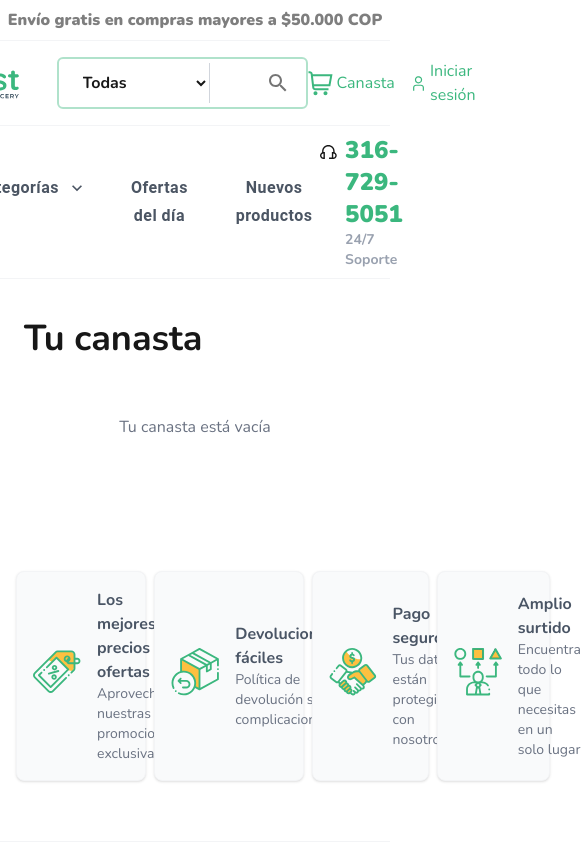
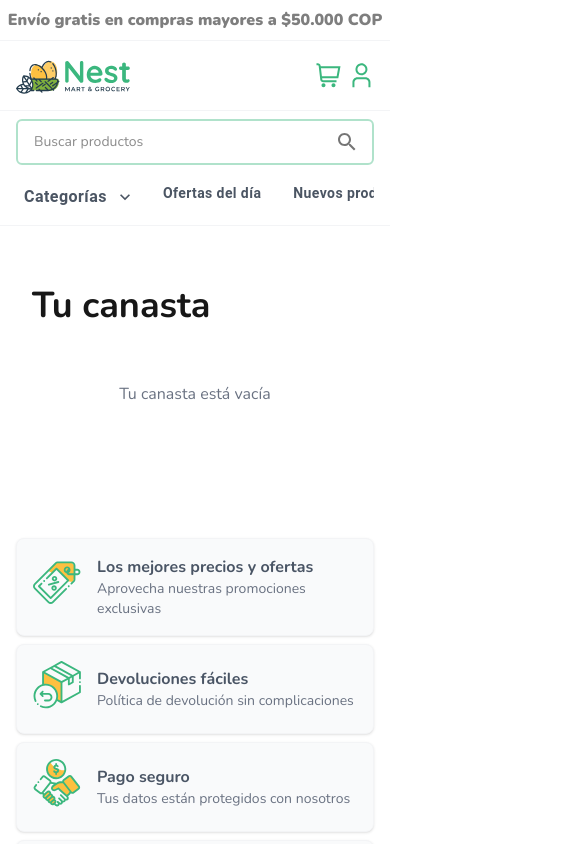
Before and after one commit to LeoQ9904/micanasta, a Next.js app: page /cart in a window 390 px wide. Shown: the top 844 px of the page, 581 px wide, since content can reach past the window. Built offline with nearby package versions, Linux system fonts and the light colour scheme.

Commit message:
feat: enhance layout and components for better responsiveness and usability

```diff
--- a/app/layout.tsx
+++ b/app/layout.tsx
@@ -25,7 +25,6 @@ export default function RootLayout({
 }: Readonly<{
     children: React.ReactNode;
 }>) {
-
     return (
         <html lang="en">
             <head>
@@ -46,7 +45,9 @@ export default function RootLayout({
             >
                 <StoreInitializer />
                 <HeaderComponent />
-                {children}
+                <div className="container mx-auto my-5 px-2 md:px-0">
+                    {children}
+                </div>
             </body>
             <FooterComponent />
         </html>
--- a/app/page.tsx
+++ b/app/page.tsx
@@ -3,11 +3,9 @@ import NotasComponent from "./src/common/components/NotasComponent";
 
 export default function Home() {
     return (
-        <div className="p-4">
-            <main className="flex flex-col gap-8 container mx-auto">
-                <NotasComponent />
-                <Destacados />
-            </main>
-        </div>
+        <main className="flex flex-col gap-8">
+            <NotasComponent />
+            <Destacados />
+        </main>
     );
 }
--- a/app/products/components/destacados.tsx
+++ b/app/products/components/destacados.tsx
@@ -16,14 +16,14 @@ export default function Destacados() {
     const selectCategory = (category: string) => {
         setCategorySelect(category);
         setPopularProducts(filterPopularProductsByCategory(category));
-    }
+    };
     return (
         <div>
             <div className="flex justify-between items-center">
-                <h1 className="text-3xl font-bold text-gray-700 mb-4">
+                <h1 className="text-2xl md:text-3xl font-bold text-gray-700 mb-4">
                     Productos destacados
                 </h1>
-                <div className="flex gap-4">
+                <div className="gap-4 hidden md:flex">
                     {categories.map((category, index) => (
                         <button
                             key={index}
@@ -40,7 +40,7 @@ export default function Destacados() {
                     ))}
                 </div>
             </div>
-            <ul className="grid grid-cols-5 gap-x-8 gap-y-5 w-full">
+            <ul className="grid grid-cols-2 md:grid-cols-5 gap-x-8 gap-y-5 w-full">
                 {popularProducts.map((producto, index) => (
                     <li key={index} className="">
                         <ProductComponent producto={producto} />
--- a/app/src/common/components/HeaderComponent.tsx
+++ b/app/src/common/components/HeaderComponent.tsx
@@ -39,7 +39,7 @@ export default function HeaderComponent() {
             </header>
             <header
                 className={
-                    "bg-white w-full flex justify-center items-center py-4 border-b border-gray-100 border-solid px-4 " +
+                    "bg-white w-full flex justify-between md:justify-center items-center py-4 border-b border-gray-100 border-solid px-4 " +
                     (scrollY > 150
                         ? " fixed top-0 left-0  z-50 duration-900 "
                         : " relative")
@@ -53,7 +53,7 @@ export default function HeaderComponent() {
                     className="cursor-pointer"
                     onClick={() => (window.location.href = "/")}
                 />
-                <div className="flex gap-4 divide-x-1 divide-gray-300 items-center border-2 border-[var(--border-color)] rounded-md ml-8 px-2 py-1 ">
+                <div className="hidden md:flex gap-4 divide-x-1 divide-gray-300 items-center border-2 border-[var(--border-color)] rounded-md ml-8 px-2 py-1 w-1/2">
                     <select className="px-3 py-2 bg-transparent outline-none font-bold cursor-pointer">
                         {categories.map((category) => (
                             <option key={category.id} value={category.name}>
@@ -61,7 +61,7 @@ export default function HeaderComponent() {
                             </option>
                         ))}
                     </select>
-                    <div className="flex items-center flex-grow ">
+                    <div className="flex items-center flex-grow">
                         <input
                             type="text"
                             className="w-full px-4 py-2 outline-none bg-transparent"
@@ -72,8 +72,8 @@ export default function HeaderComponent() {
                         </IconButton>
                     </div>
                 </div>
-                <nav className="ml-auto text-[var(--primary)]">
-                    <ul className="flex gap-4">
+                <nav className="ml-auto md:ml-auto text-[var(--primary)]">
+                    <ul className="flex gap-2 md:gap-4">
                         <li
                             className="flex gap-1 items-center cursor-pointer"
                             onClick={() => useCartStore.getState().toggleCart()}
@@ -89,16 +89,16 @@ export default function HeaderComponent() {
                             >
                                 <CartIcon />
                             </Badge>
-                            <a href="#">Canasta</a>
+                            <a href="#" className="hidden md:block">Canasta</a>
                         </li>
                         <li className="flex gap-1 items-center cursor-pointer">
                             <UserIcon />
-                            <a href="#">Iniciar sesión</a>
+                            <a href="#" className="hidden md:block">Iniciar sesión</a>
                         </li>
                     </ul>
                 </nav>
             </header>
-            <header className="w-full flex justify-center items-center py-2  px-4 border-b border-gray-100 border-solid">
+            <header className="hidden md:flex w-full justify-center items-center py-2 px-4 border-b border-gray-100 border-solid">
                 <nav className="w-full">
                     <ul className="flex gap-8 text-gray-600 font-bold">
                         <li>
@@ -151,6 +151,64 @@ export default function HeaderComponent() {
                     </p>
                 </div>
             </header>
+            <div className="md:hidden w-full px-4 py-2 border-b border-gray-100">
+                <div className="flex gap-2 items-center border-2 border-[var(--border-color)] rounded-md px-2 py-1 mb-3">
+                    <input
+                        type="text"
+                        className="w-full px-2 py-1 outline-none bg-transparent text-sm"
+                        placeholder="Buscar productos"
+                    />
+                    <IconButton size="small">
+                        <Search />
+                    </IconButton>
+                </div>
+                <nav className="w-full">
+                    <ul className="flex gap-4 text-gray-600 font-bold text-sm overflow-x-auto">
+                        <li className="whitespace-nowrap">
+                            <PopoverMenuComponent
+                                Title="Categorías"
+                                Children={<CategoriesListComponent />}
+                            />
+                        </li>
+                        <li className="whitespace-nowrap">
+                            <Button
+                                sx={{
+                                    textTransform: "none",
+                                    fontWeight: "700",
+                                    color: "#4b5563",
+                                    "&:hover": {
+                                        backgroundColor: "transparent",
+                                        color: "var(--primary)",
+                                    },
+                                    fontSize: "14px",
+                                    minWidth: "auto",
+                                    padding: "4px 8px",
+                                }}
+                            >
+                                Ofertas del día
+                            </Button>
+                        </li>
+                        <li className="whitespace-nowrap">
+                            <Button
+                                sx={{
+                                    textTransform: "none",
+                                    fontWeight: "700",
+                                    color: "#4b5563",
+                                    "&:hover": {
+                                        backgroundColor: "transparent",
+                                        color: "var(--primary)",
+                                    },
+                                    fontSize: "14px",
+                                    minWidth: "auto",
+                                    padding: "4px 8px",
+                                }}
+                            >
+                                Nuevos productos
+                            </Button>
+                        </li>
+                    </ul>
+                </nav>
+            </div>
             <Drawer
                 anchor="right"
                 open={useCartStore.getState().openCart}
--- a/app/src/common/components/NotasComponent.tsx
+++ b/app/src/common/components/NotasComponent.tsx
@@ -6,7 +6,7 @@ import CardContent from "@mui/material/CardContent";
 export default function NotasComponent() {
     const cards = cardNotas;
     return (
-        <div className="flex gap-8">
+        <div className="flex flex-wrap md:flex-nowrap gap-8">
             {cards.map((card, index) => (
                 <Card
                     key={index}
--- a/app/src/common/components/NotasFooterComponent.tsx
+++ b/app/src/common/components/NotasFooterComponent.tsx
@@ -2,9 +2,12 @@ import Image from "next/image";
 import { cardFooter } from "../../../data/data";
 export default function NotasFooterComponent() {
     return (
-        <div className="w-full flex gap-2 justify-between px-4 my-15">
+        <div className="w-full flex flex-wrap md:flex-nowrap gap-2 justify-between px-4 my-15">
             {cardFooter.map((card, index) => (
-                <div key={index} className="flex items-center border border-gray-100 bg-gray-50 p-4 rounded-lg shadow-sm hover:shadow-md transition-shadow duration-300 cursor-pointer">
+                <div
+                    key={index}
+                    className="flex w-full items-center border border-gray-100 bg-gray-50 p-4 rounded-lg shadow-sm hover:shadow-md transition-shadow duration-300 cursor-pointer"
+                >
                     <Image
                         src={card.img}
                         alt={card.description}
--- a/app/src/common/components/PopoverMenuComponent.tsx
+++ b/app/src/common/components/PopoverMenuComponent.tsx
@@ -7,9 +7,13 @@ import { ExpandMoreOutlined } from "@mui/icons-material";
 export default function PopoverMenuComponent({
     Children,
     Title,
+    icon = null,
+    variant = "text",
 }: {
     Children: React.ReactNode;
     Title: string;
+    icon?: React.ReactNode;
+    variant?: "text" | "contained" | "outlined";
 }) {
     const [anchorEl, setAnchorEl] = React.useState<HTMLButtonElement | null>(
         null
@@ -30,9 +34,10 @@ export default function PopoverMenuComponent({
         <div>
             <Button
                 aria-describedby={id}
-                variant="text"
+                variant={variant}
                 onClick={handleClick}
                 endIcon={<ExpandMoreOutlined />}
+                startIcon={icon}
                 sx={{
                     textTransform: "none",
                     fontWeight: "700",
```
Also changed, not shown: app/products/category/[id]/page.tsx (+45 -4 lines).
